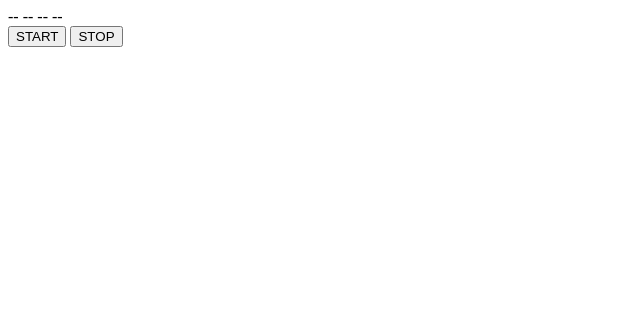
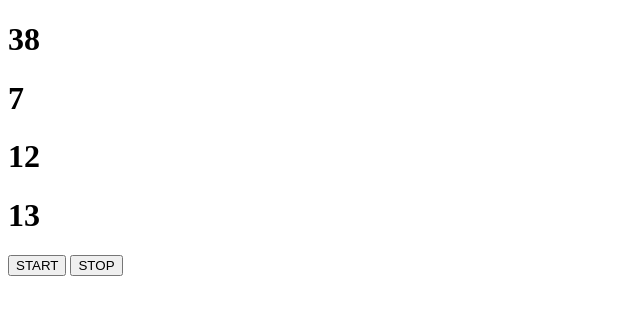
Before and after one commit to LucaBeltrami10/js-simon, a plain HTML site: page index.html in a window 1280 px wide. Shown: the whole page, without its empty margins (0-640 px from the left). Drawn offline with Linux system fonts and the light colour scheme.

Commit message:
corretto setInterval: inserito argomento mancante

```diff
--- a/index.html
+++ b/index.html
@@ -9,10 +9,10 @@
 </head>
 <body>
     <div>
-        <span id="giorni">--<span>
-        <span id="ore">--</span>
-        <span id="minuti">--</span>
-        <span id="secondi">--</span>
+        <h1 id="giorni">--<h1>
+        <h1 id="ore">--</h1>
+        <h1 id="minuti">--</h1>
+        <h1 id="secondi">--</h1>
     </div>
     <span><button id="start">START</button></span>
     <span><button id="stop">STOP</button></span>
--- a/js/script.js
+++ b/js/script.js
@@ -21,7 +21,7 @@ dataCapodanno.setSeconds(0)
 
 console.log(dataCapodanno)
 
-setInterval(updateSecondToFinalDate, 1000, elDays, elHours, elMinute, elSecond)
+setInterval(updateSecondToFinalDate, 1000,dataCapodanno, elDays, elHours, elMinute, elSecond)
 
 
 
@@ -45,8 +45,8 @@ function updateSecondToFinalDate (finalDate,d,h,m,s){
     console.log(minute)
     console.log(second)
 
-    /* d.innerHTML = days
+    d.innerHTML = days
     h.innerHTML = hours
     m.innerHTML = minute
-    s.innerHTML = second */
+    s.innerHTML = second
 }
```
